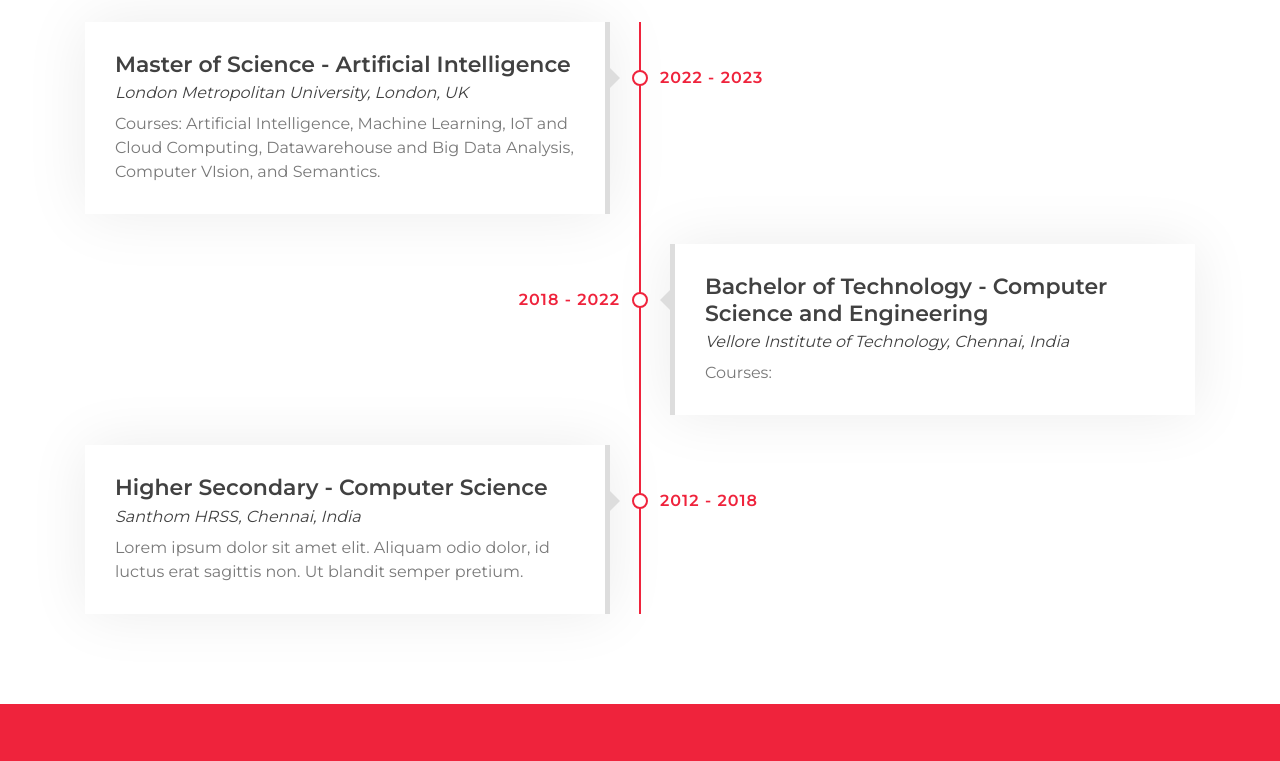
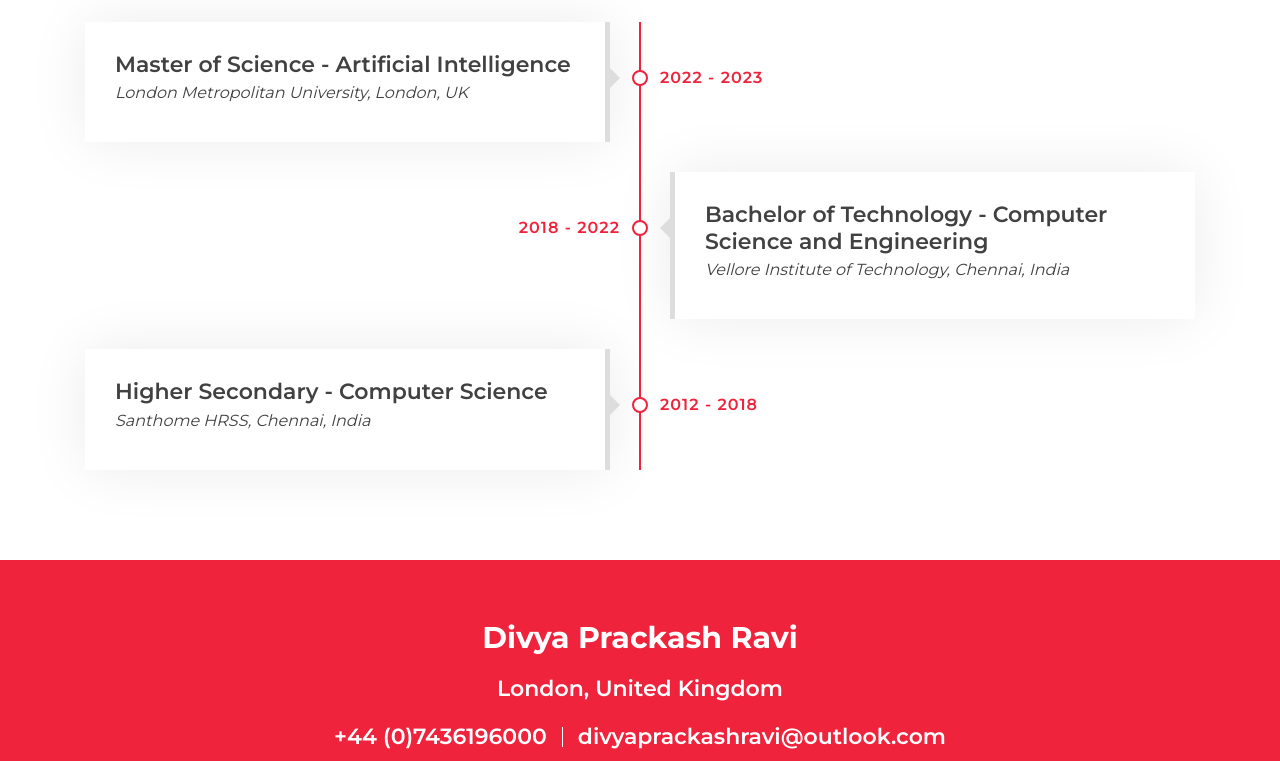
Before and after one commit to prackash/developer-portfolio, a plain HTML site: page index.html in a window 1280 px wide. Shown: the part 7110-7871 px from the top of the page. Drawn offline with nearby package versions, Linux system fonts and the light colour scheme.

Commit message:
Removed paragraphs for academics

```diff
--- a/index.html
+++ b/index.html
@@ -571,7 +571,6 @@ aligning with business goals and user needs
                             <h2>Master of Science - Artificial Intelligence</h2>
                             <h4>London Metropolitan University, London, UK</h4>
                             <p>
-                                Courses: Artificial Intelligence, Machine Learning, IoT and Cloud Computing, Datawarehouse and Big Data Analysis, Computer VIsion, and Semantics.
                             </p>
                         </div>
                     </div>
@@ -581,7 +580,6 @@ aligning with business goals and user needs
                             <h2>Bachelor of Technology - Computer Science and Engineering</h2>
                             <h4>Vellore Institute of Technology, Chennai, India</h4>
                             <p>
-                                Courses:
                             </p>
                         </div>
                     </div>
@@ -589,10 +587,9 @@ aligning with business goals and user needs
                         <div class="timeline-text">
                             <div class="timeline-date">2012 - 2018</div>
                             <h2>Higher Secondary - Computer Science</h2>
-                            <h4>Santhom HRSS, Chennai, India</h4>
+                            <h4>Santhome HRSS, Chennai, India</h4>
                             <p>
-                                Lorem ipsum dolor sit amet elit. Aliquam odio dolor, id luctus erat sagittis non. Ut blandit semper pretium.
-                            </p>
+                           </p>
                         </div>
                     </div>
 
```
